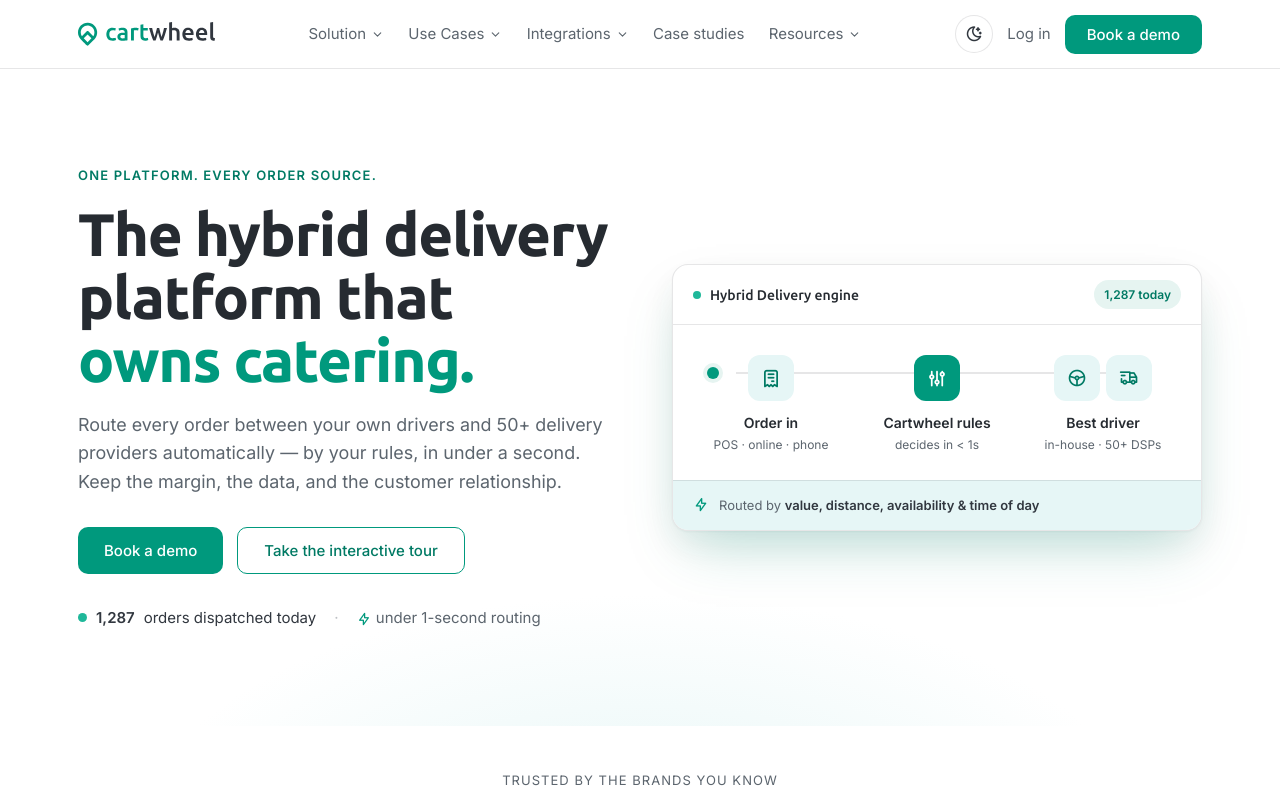
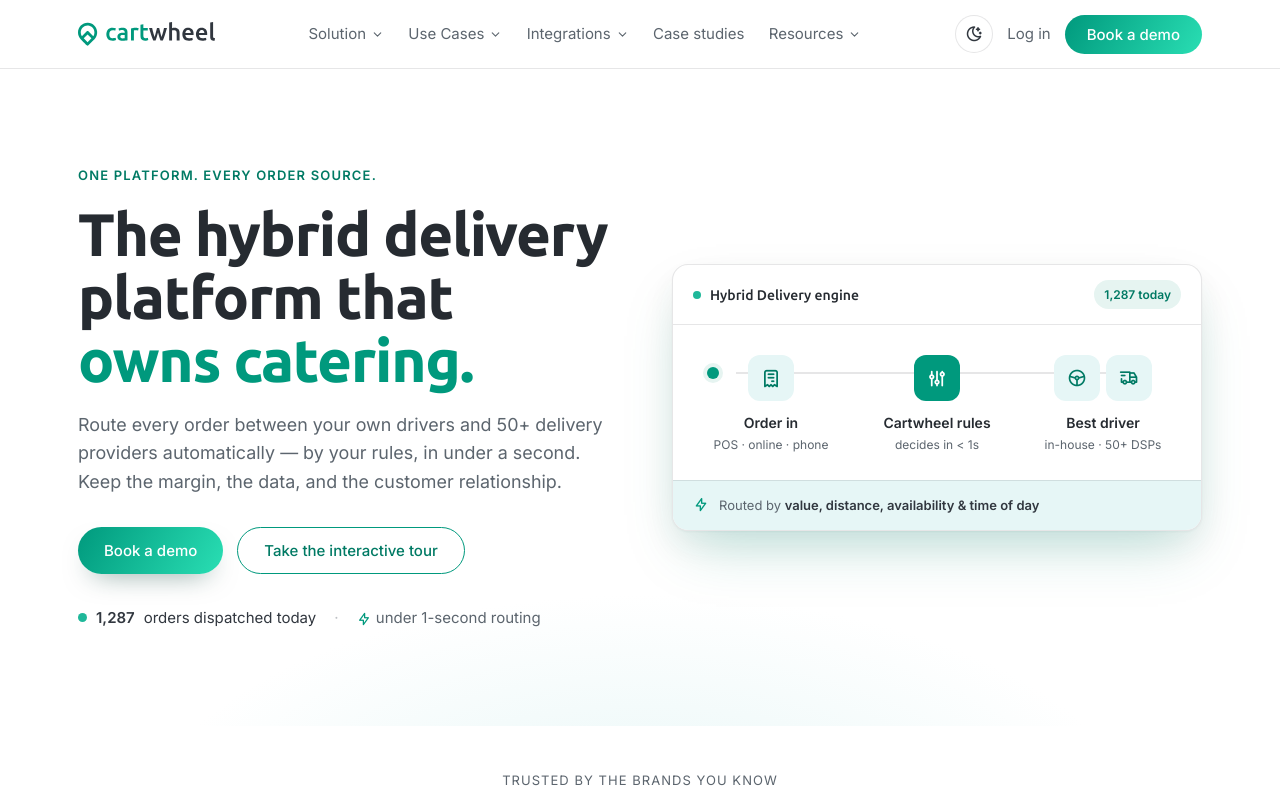
Before and after one commit to Filipokok/trycartwheel.com, a plain HTML site: page index.html in a window 1280 px wide. Shown: the top 800 px of the page. Drawn offline with Linux system fonts and the light colour scheme.

Commit message:
Fix CTA button radius and gradient styling to match design system
- Change --cta-radius token from 10px to the correct pill shape (999px),
  matching the real source across every .btn-based button site-wide
- Switch the header's "Book a demo" button from flat btn-solid to the
  animated gradient sweep (btn-gradient) on all 4 pages
- Switch index.html's hero "Book a demo" to btn-gradient, matching the
  other 3 pages
- Add a scoped btn-hero-shadow utility with the colored drop shadow the
  source applies only to hero primary CTAs, and apply it to all 4 hero
  "Book a demo" buttons

Co-Authored-By: Claude Sonnet 5 <noreply@anthropic.com>

```diff
--- a/css/styles.css
+++ b/css/styles.css
@@ -14,7 +14,7 @@ h1,h2,h3,h4,h5{font-weight:400}
   --orange:#D85A30;--dark:#31373F;--dark-2:#23272d;--ondark:#ffffff;--ondark-muted:rgba(255,255,255,.82);
   --dark-card:rgba(255,255,255,.07);--dark-border:rgba(255,255,255,.16);
   --shadow:0 1px 2px rgba(49,55,63,.05),0 14px 34px rgba(49,55,63,.07);
-  --cta-radius:10px;--card-radius:16px;
+  --cta-radius:999px;--card-radius:16px;
   --glow:radial-gradient(60% 58% at 50% 118%,rgba(230,246,246,1) 0%,rgba(230,246,246,.55) 30%,rgba(230,246,246,0) 66%);
   --glow-dark:radial-gradient(60% 58% at 50% 118%,rgba(31,184,154,.34) 0%,rgba(31,184,154,.14) 30%,rgba(31,184,154,0) 66%);
   --display:'Ubuntu',system-ui,sans-serif;--body:'Inter',system-ui,sans-serif;
@@ -379,6 +379,7 @@ h1,h2,h3,h4,h5{font-weight:400}
 /* Animated gradient-shift CTA (ported from the Claude Design source) */
 .btn-gradient{background-image:linear-gradient(120deg,#00997D 0%,#2ADFB4 50%,#00997D 100%);background-size:220% 100%;background-position:0% 50%;color:#fff;transition:background-position .6s ease}
 .btn-gradient:hover{background-position:100% 50%}
+.btn-hero-shadow{box-shadow:0 12px 28px -14px rgba(0,60,50,.55)}
 
 /* Real hero photo + phone image (ported from the Claude Design source) */
 .rp-art{width:100%;max-width:560px;margin-inline:auto;aspect-ratio:1/1.02}
--- a/index.html
+++ b/index.html
@@ -94,7 +94,7 @@
         <i class="ti ti-sun theme-icon-dark" aria-hidden="true"></i>
       </button>
       <a href="#" class="hide-sm login-link">Log in</a>
-      <a href="#demo" class="btn btn-solid">Book a demo</a>
+      <a href="#demo" class="btn btn-gradient">Book a demo</a>
       <button type="button" class="nav-toggle icon-square" aria-label="Menu" aria-expanded="false">
         <i class="ti ti-menu-2"></i>
       </button>
@@ -158,7 +158,7 @@
       <h1 class="h1">The hybrid delivery platform that <span class="accent">owns catering.</span></h1>
       <p class="lede">Route every order between your own drivers and 50+ delivery providers automatically — by your rules, in under a second. Keep the margin, the data, and the customer relationship.</p>
       <div class="cta-row">
-        <a href="#demo" class="btn btn-solid btn-lg">Book a demo</a>
+        <a href="#demo" class="btn btn-gradient btn-lg btn-hero-shadow">Book a demo</a>
         <a href="#tour" class="btn btn-outline btn-lg">Take the interactive tour</a>
       </div>
       <div class="status-row">
```
Also changed, not shown: catering.html (+2 -2 lines), platform-overview.html (+2 -2 lines), restaurants.html (+2 -2 lines).
